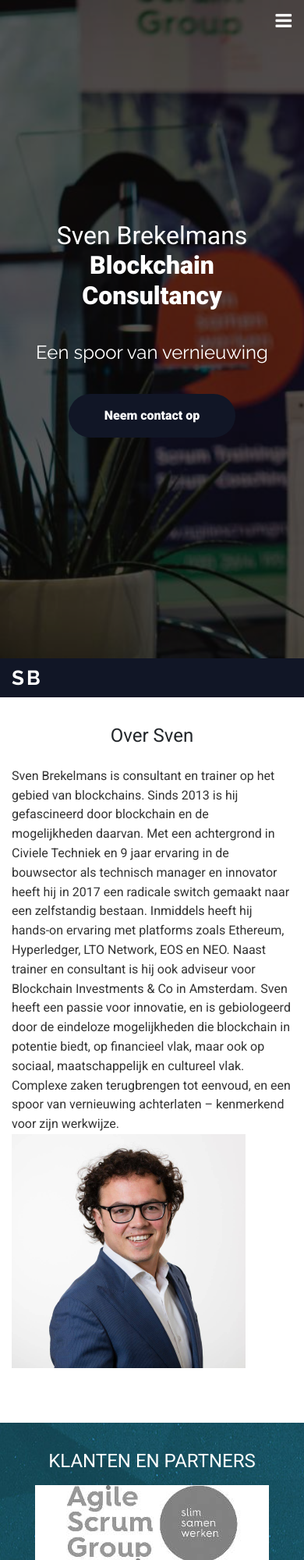
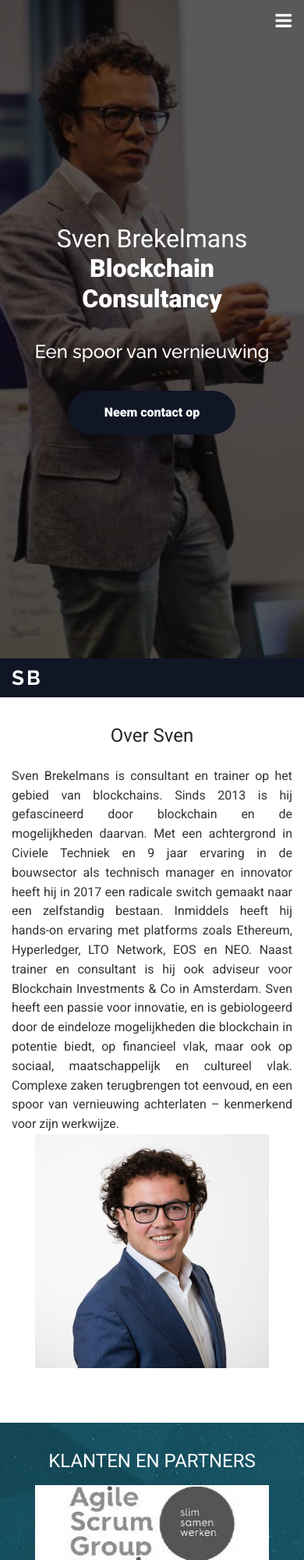
Before and after one commit to sbrekelmans/sbrekelmans.github.io, a plain HTML site: page index.html in a window 390 px wide. Shown: the top 2000 px of the page at 78% size. Drawn offline with Linux system fonts and the light colour scheme.

Commit message:
updated responsiveness and some colorflashy things

```diff
--- a/css/style.css
+++ b/css/style.css
@@ -1,9 +1,4 @@
-/*
-    Theme Name: Bell
-    Theme URL: https://bootstrapmade.com/bell-free-bootstrap-4-template/
-    Author: BootstrapMade.com
-    Author URL: https://bootstrapmade.com
-*/
+
 h1, h2, h3, h4, h5, h6 {
   font-family: "Roboto", Helvetica, Arial, sans-serif;
 }
@@ -13,6 +8,7 @@ p {
   color: #333;
   font-size: 400;
   font-family: "Roboto", Helvetica, Arial, sans-serif;
+  text-align: justify;
 }
 
 h1 {
@@ -71,6 +67,29 @@ a {
 .btn-ghost:hover {
   background-color: #fff;
   color: #199EB8;
+}
+
+.headshot {
+  display: block;
+  margin-left: auto;
+  margin-right: auto;
+}
+
+.client {
+  filter: none;
+  -webkit-filter: grayscale(100%);
+  -moz-filter:    grayscale(100%);
+  -ms-filter:     grayscale(100%);
+  -o-filter:      grayscale(100%);
+  cursor: pointer;
+  transition: all 300ms ease;
+}
+.client:hover {
+  filter: none;
+  -webkit-filter: grayscale(0%);
+  -moz-filter:    grayscale(0%);
+  -ms-filter:     grayscale(0%);
+  -o-filter:      grayscale(0%);
 }
 
 section {
@@ -371,6 +390,12 @@ a:hover {
 }
 
 @media (max-width: 768px) {
+
+  .hero::before {
+    background-image: url(/img/cover.jpg);
+    }
+
+
   #mobile-nav-toggle {
     display: inline;
   }
@@ -942,7 +967,10 @@ body.mobile-nav-active #mobile-nav-toggle {
   }
   .hero {
     padding: 75px 0;
+    background-image: url(/img/event375x812.jpg);
   }
+
+
   .stats-col {
     margin-bottom: 25px;
   }
--- a/index.html
+++ b/index.html
@@ -57,9 +57,9 @@
           Sven Brekelmans<br><strong>Blockchain Consultancy</strong>
         </h1>
 
-        <p class="tagline">
+        <h2 class="tagline">
           Een spoor van vernieuwing
-        </p>
+        </h2>
         <a class="btn btn-full" href="mailto:info@svenbrekelmans.nl">Neem contact op</a>
       </div>
     </div>
@@ -103,7 +103,7 @@
     <div class="container">
       <div class="row">
         <div class="col-md-12 text-center">
-          <h2 class="section-title">Over Sven</h2>
+          <h2 class="text-center">Over Sven</h2>
         </div>
       </div>
 
@@ -127,7 +127,7 @@
         </div>
 
         <div class="col-lg-5 col-md-4">
-          <img alt="Sven" src="img/sbr.jpg" width="300" height="300">
+          <img alt="Sven" src="img/sbr.jpg" width="300" height="300" class="headshot">
         </div>
 
       </div>
@@ -148,24 +148,19 @@
       <div class="row">
         <div class="col-lg-1 col-xs-6"></div>
         <div class="col-lg-2 col-xs-6">
-          <a href="https://agilescrumgroup.nl/" target="_blank"> <img alt="Agile Scrum Group"
-              class="gadgets-img hidden-md-down" src="img/clients/1bw.jpg"></a>
+          <a href="https://agilescrumgroup.nl/" target="_blank"> <img alt="Agile Scrum Group" class="gadgets-img hidden-md-down client" src="img/clients/1.jpg"></a>
         </div>
         <div class="col-lg-2 col-xs-6">
-          <a href="https://axveco.com/" target="_blank"> <img alt="Axveco" class="gadgets-img hidden-md-down"
-              src="img/clients/2bw.jpg"></a>
+          <a href="https://axveco.com/" target="_blank"> <img alt="Axveco" class="gadgets-img hidden-md-down client" src="img/clients/2.jpg"></a>
         </div>
         <div class="col-lg-2 col-xs-6">
-          <a href="https://evbox.com/" target="_blank"> <img alt="EVbox" class="gadgets-img hidden-md-down"
-              src="img/clients/3bw.jpg"></a>
+          <a href="https://evbox.com/" target="_blank"> <img alt="EVbox" class="gadgets-img hidden-md-down client" src="img/clients/3.jpg"></a>
         </div>
         <div class="col-lg-2 col-xs-6">
-          <a href="https://www.wur.nl/" target="_blank"> <img alt="Wageningen University Research"
-              class="gadgets-img hidden-md-down" src="img/clients/4bw.jpg"></a>
+          <a href="https://www.wur.nl/" target="_blank"> <img alt="Wageningen University Research" class="gadgets-img hidden-md-down client" src="img/clients/4.jpg"></a>
         </div>
         <div class="col-lg-2 col-xs-6">
-          <a href="https://www.ekelmansenmeijer.nl/" target="_blank"> <img alt="Ekelmans en Meijer Advocaten"
-              class="gadgets-img hidden-md-down" src="img/clients/5bw.jpg"></a>
+          <a href="https://www.ekelmansenmeijer.nl/" target="_blank"> <img alt="Ekelmans en Meijer Advocaten" class="gadgets-img hidden-md-down client" src="img/clients/5.jpg"></a>
         </div>
         <div class="col-lg-1 col-xs-6"></div>
       </div>
@@ -476,7 +471,7 @@
 
         <div class="col-lg-3 col-sm-6 col-xs-12">
           <div class="card card-block">
-            <a href="https://www.blockchainvoorlean.nl"><img alt="" src="img/lean.JPG" target="_blank">
+            <a href="https://www.blockchainvoorlean.nl" target="_blank"><img alt="" src="img/lean.JPG">
               <div class="portfolio-over">
                 <div>
                   <h3 class="card-title">
```
Also changed, not shown: css/scss-files.txt (deleted), img/clients/1.jpg (added), img/clients/1.png (deleted), img/clients/1bw.jpg (deleted), img/clients/2.jfif (deleted), img/clients/2.jpg (added), img/clients/2.png (deleted), img/clients/2bw.jpg (deleted), img/clients/3.jpg, img/clients/3bw.jpg (deleted), img/clients/4.jpg (added), img/clients/4.png (deleted), img/clients/4bw.jpg (deleted), img/clients/5.jpg (added), 2 more files, 1 other file.
